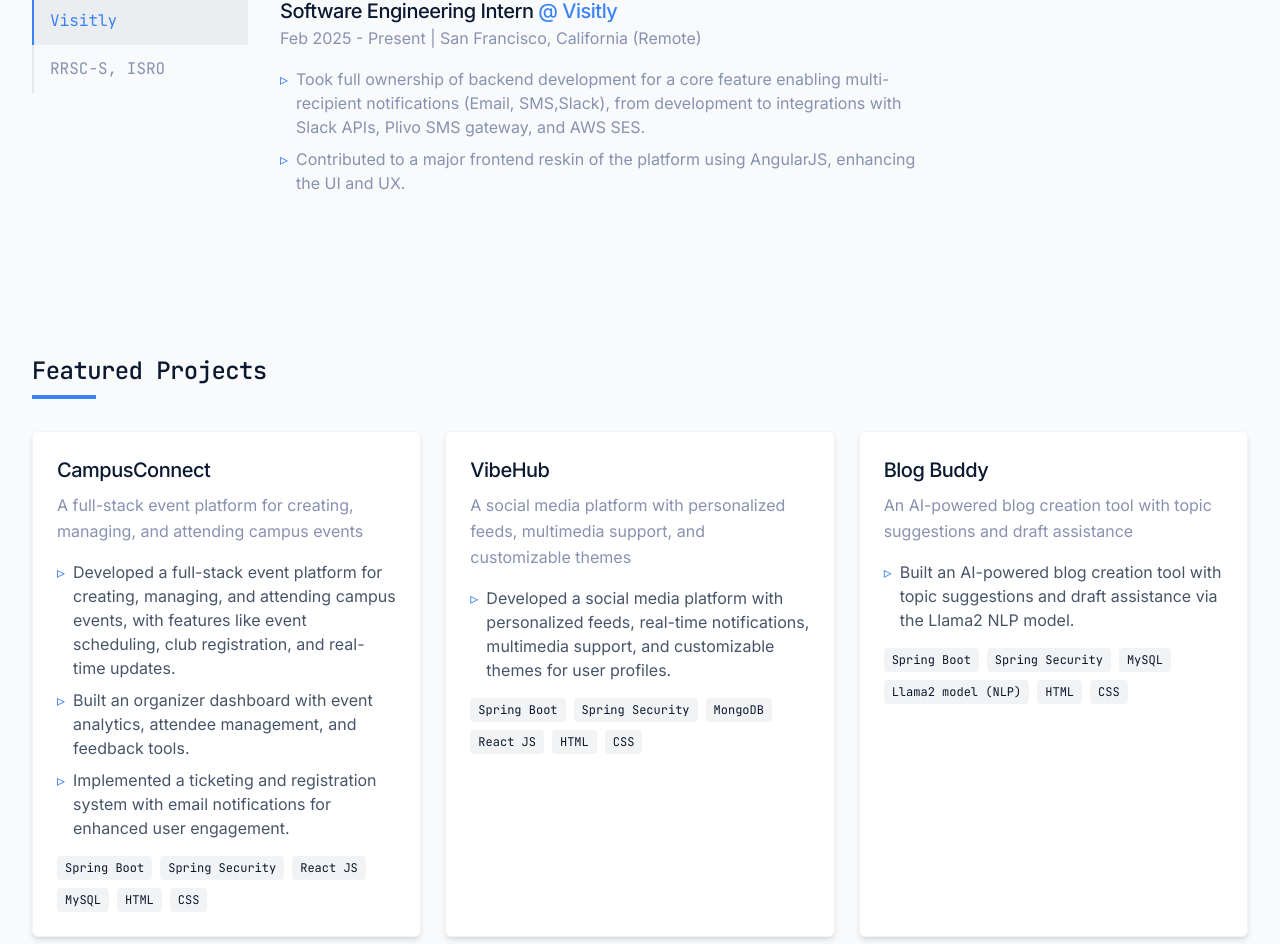
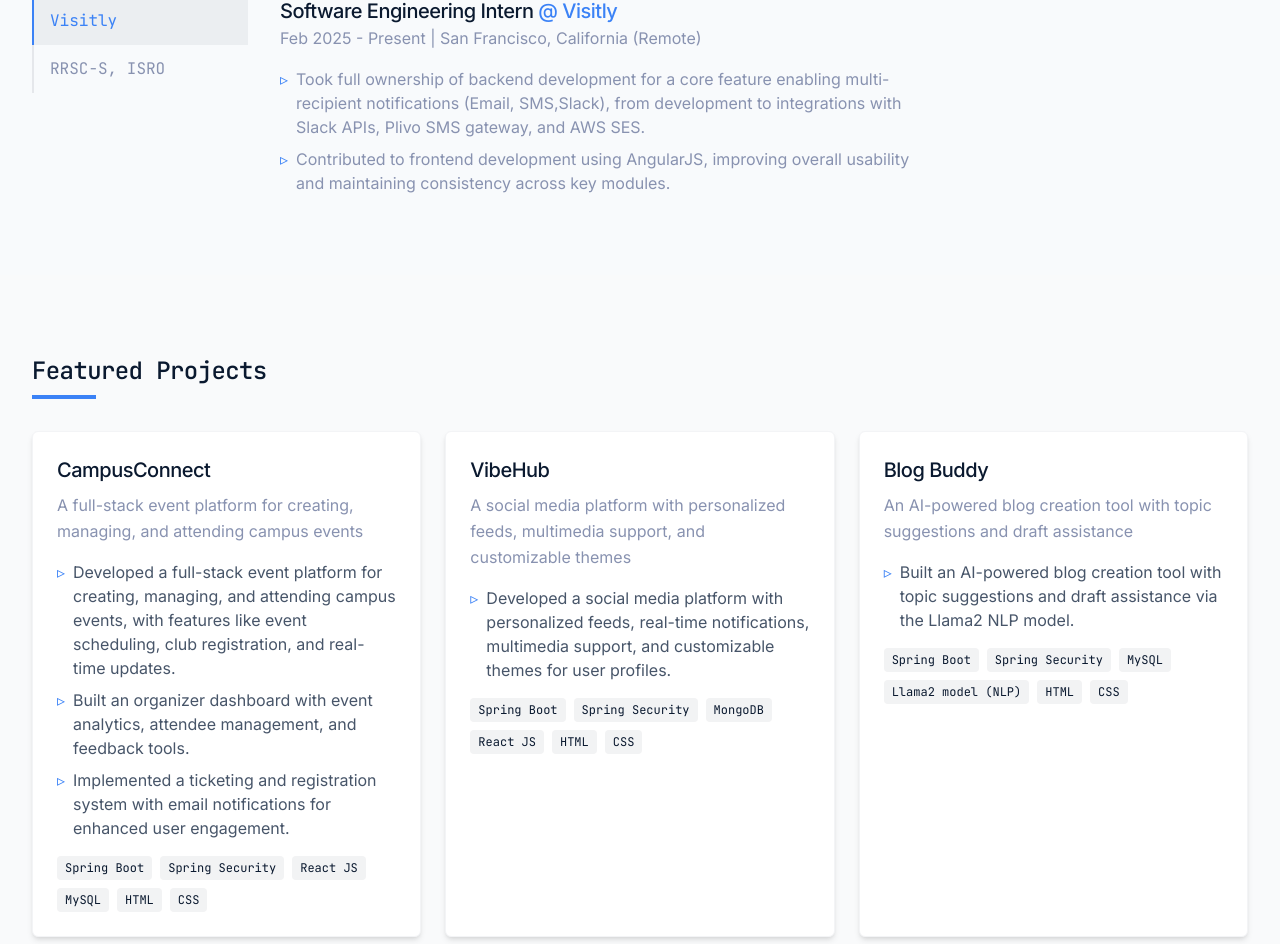
Before and after one commit to parvmunjal/Parv-portfolio, a React (Vite) app: page / in a window 1280 px wide. Shown: the part 1739-2683 px from the top of the page. Built offline with nearby package versions, Linux system fonts and the light colour scheme.

Commit message:
Updated Visitly exp

```diff
--- a/src/components/Experience.tsx
+++ b/src/components/Experience.tsx
@@ -14,7 +14,7 @@ const Experience = () => {
       location: "San Francisco, California (Remote)",
       responsibilities: [
         "Took full ownership of backend development for a core feature enabling multi-recipient notifications (Email, SMS,Slack), from development to integrations with Slack APIs, Plivo SMS gateway, and AWS SES.",
-        "Contributed to a major frontend reskin of the platform using AngularJS, enhancing the UI and UX."
+        "Contributed to frontend development using AngularJS, improving overall usability and maintaining consistency across key modules."
       ]
     },
     {
```
